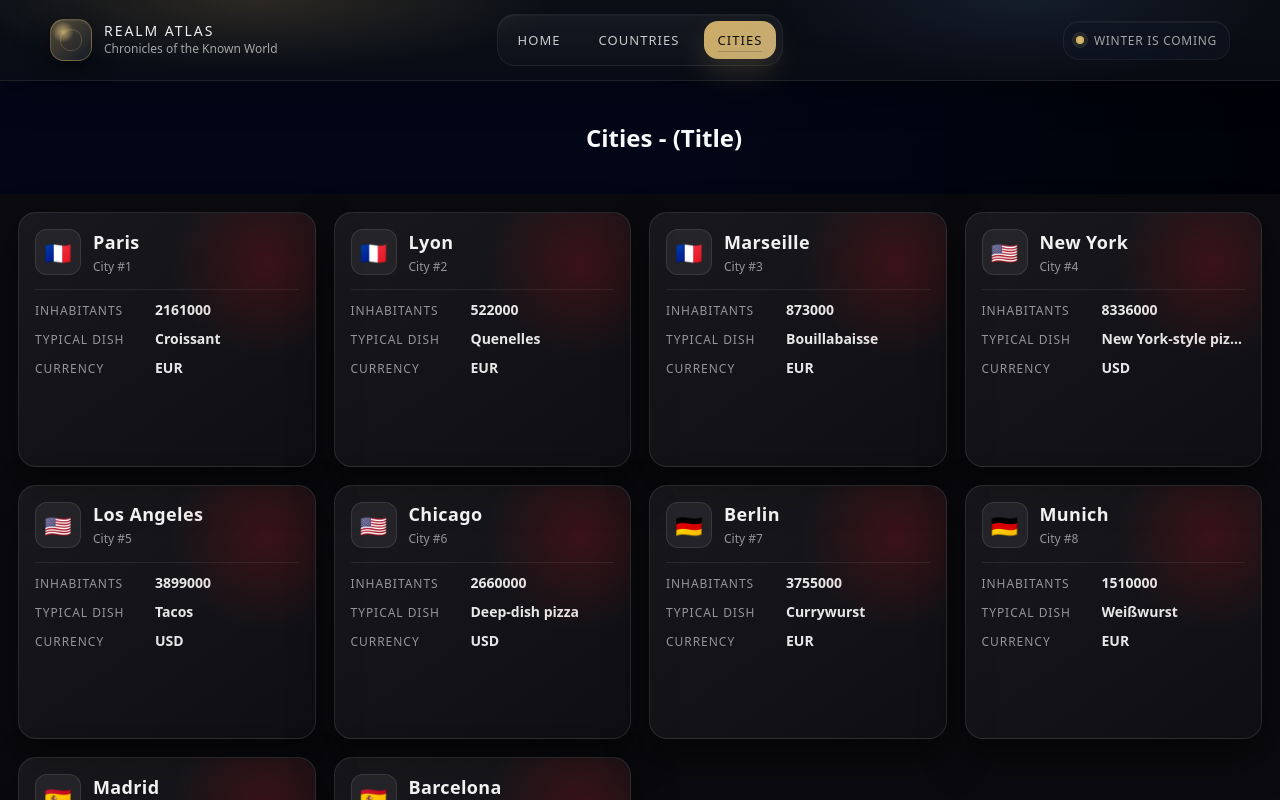
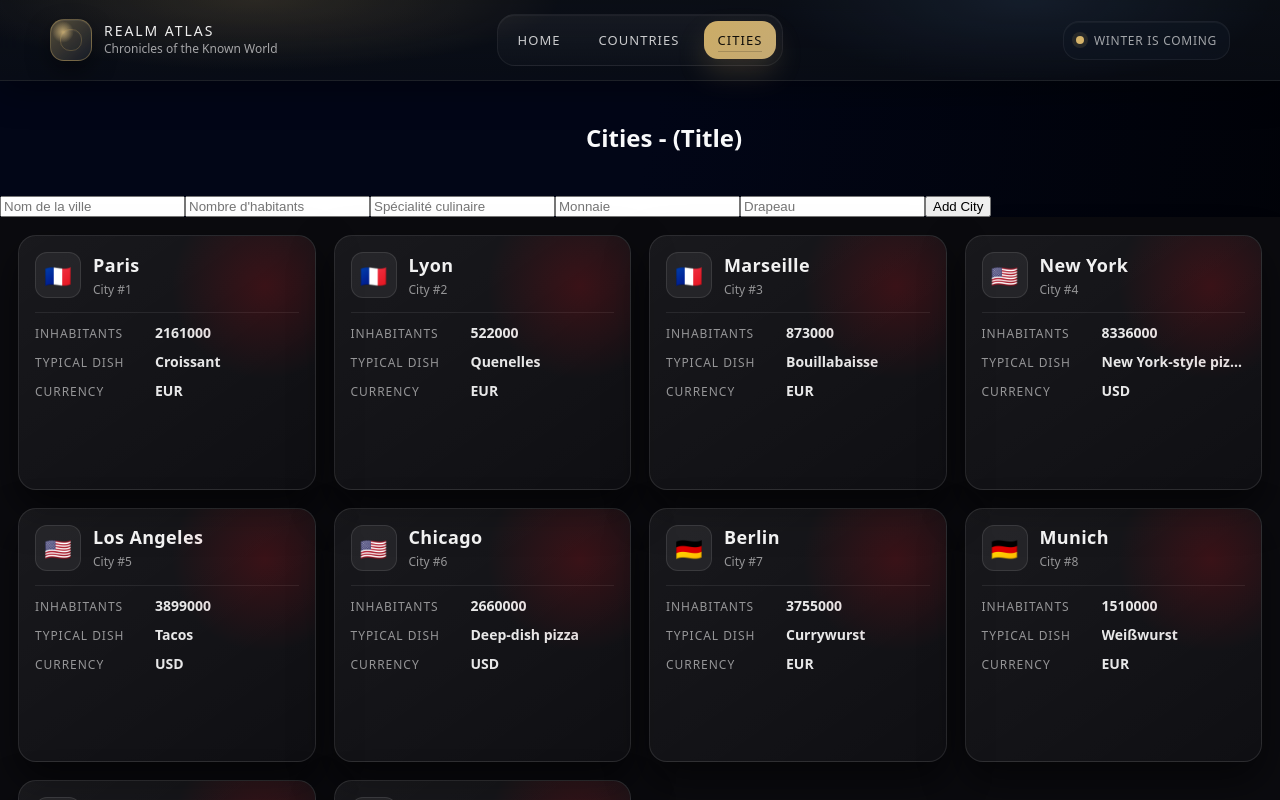
Before and after one commit to MartinFerret/got-portfolio, an Angular app: page /countries/cities in a window 1280 px wide. Shown: the top 800 px of the page. Built offline with nearby package versions, Linux system fonts and the light colour scheme.

Commit message:
feat: form + directives.

```diff
--- a/src/app/components/cities/cities.html
+++ b/src/app/components/cities/cities.html
@@ -1,4 +1,7 @@
 <div class="cities">
   <h1><strong>{{ currentTitle }}</strong> - (Title)</h1>
 </div>
-<app-cities-list [citiesFromParent]="cities" />
+<app-cities-list
+ [citiesFromParent]="cities"
+ (cityCreated)="addCity($event)"
+/>
--- a/src/app/components/cities/cities.ts
+++ b/src/app/components/cities/cities.ts
@@ -34,4 +34,8 @@ export class Cities implements OnInit {
   private getTitle() {
     this.currentTitle = this.titleService.getTitle();
   }
+
+  protected addCity(createdCity: CitiesModel) {
+    this.cities = [...this.cities, createdCity];
+  }
 }
--- a/src/app/components/cities/components/cities-list/cities-list.html
+++ b/src/app/components/cities/components/cities-list/cities-list.html
@@ -1,3 +1,32 @@
+<div [formGroup]="cityForm">
+  <input type="text"
+    name="name"
+    placeholder="Nom de la ville"
+    formControlName="name"
+  />
+  <input type="number"
+    name="inhabitants"
+    placeholder="Nombre d'habitants"
+    formControlName="inhabitants"
+  />
+  <input type="text"
+   name="typicalDish"
+   placeholder="Spécialité culinaire"
+   formControlName="typicalDish"
+  />
+  <input type="text"
+   name="currency"
+   placeholder="Monnaie"
+   formControlName="currency"
+  />
+  <input type="text"
+   name="flag"
+   placeholder="Drapeau"
+   formControlName="flag"
+  />
+  <button (click)="addCity()" >Add City</button>
+</div>
+
 <div class="cities">
   @for (city of citiesFromParent; track city.id) {
     <article class="city-card">
@@ -5,7 +34,7 @@
         <div class="city-card__flag" aria-hidden="true">{{ city.flag }}</div>
 
         <div class="city-card__title">
-          <h2 class="city-card__name">{{ city.name }}</h2>
+          <h2 appHoverHighlight class="city-card__name">{{ city.name }}</h2>
           <p class="city-card__id">City #{{ city.id }}</p>
         </div>
       </header>
--- a/src/app/components/cities/components/cities-list/cities-list.ts
+++ b/src/app/components/cities/components/cities-list/cities-list.ts
@@ -1,12 +1,47 @@
-import {Component, Input} from '@angular/core';
+import {Component, EventEmitter, Input, Output} from '@angular/core';
 import {CitiesModel} from '../../../../shared/models/cities.model';
+import {HoverHighlight} from '../../../../shared/directives/hover-highlight';
+import {FormControl, FormGroup, ReactiveFormsModule, Validators} from '@angular/forms';
 
 @Component({
   selector: 'app-cities-list',
-  imports: [],
+  imports: [
+    HoverHighlight,
+    ReactiveFormsModule
+  ],
   templateUrl: './cities-list.html',
   styleUrl: './cities-list.scss',
 })
 export class CitiesList {
   @Input() citiesFromParent : CitiesModel[] = [];
+  @Output() cityCreated = new EventEmitter<CitiesModel>();
+
+  protected cityForm = new FormGroup ({
+    name: new FormControl<string>('', [Validators.required, Validators.minLength(3)]),
+    inhabitants: new FormControl<number | null>(null, [Validators.required, Validators.min(1)]),
+    typicalDish: new FormControl<string>('', [Validators.required, Validators.minLength(3)]),
+    currency: new FormControl<string>('', [Validators.required, Validators.minLength(2)]),
+    flag: new FormControl<string>('', [Validators.required, Validators.minLength(1), Validators.maxLength(1)]),
+  })
+
+  protected addCity() {
+    if (this.cityForm.invalid) {
+      this.cityForm.markAllAsTouched();
+      return;
+    }
+
+    const values = this.cityForm.value;
+
+    const newCity : CitiesModel = {
+      id: Date.now(),
+      name: values.name ?? '',
+      inhabitants: values.inhabitants ?? 0,
+      typicalDish: values.typicalDish ?? '',
+      currency: values.currency ?? '',
+      flag: values.flag ?? '',
+    }
+
+    this.cityCreated.emit(newCity);
+    this.cityForm.reset();
+  }
 }
--- /dev/null
+++ b/src/app/shared/directives/hover-highlight.ts
@@ -0,0 +1,18 @@
+import {Directive, ElementRef, HostListener, inject, Renderer2} from '@angular/core';
+
+@Directive({
+  selector: '[appHoverHighlight]',
+})
+export class HoverHighlight {
+
+  private renderer : Renderer2 = inject(Renderer2);
+  private elementRef : ElementRef = inject(ElementRef);
+
+  @HostListener('mouseenter') onMouseEnter() {
+    this.renderer.setStyle(this.elementRef.nativeElement, 'color', 'chartreuse');
+  }
+
+  @HostListener('mouseleave') onMouseLeave() {
+    this.renderer.removeStyle(this.elementRef.nativeElement, 'color');
+  }
+}
--- a/src/app/shared/services/character.ts
+++ b/src/app/shared/services/character.ts
@@ -13,4 +13,8 @@ export class CharacterService {
   public getCharacters() : Observable<Characters[]> {
     return this.httpClient.get<Characters[]>(this.charactersUrl);
   }
+
+  public createCharacter(newCharacter: Characters) : Observable<Characters> {
+    return this.httpClient.post<Characters>(this.charactersUrl, newCharacter);
+  }
 }
```
Also changed, not shown: 1 other file (tests, documents, lock files or other folders).
